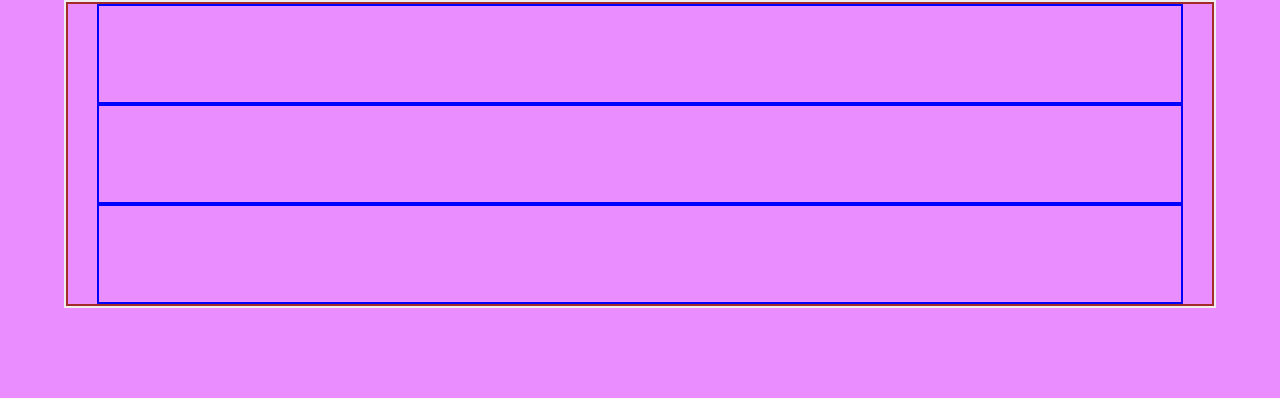
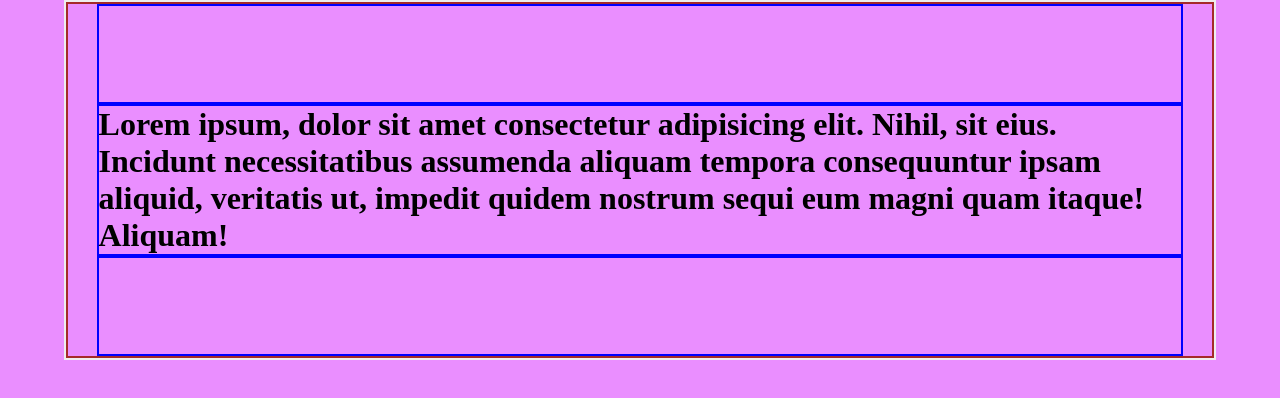
Before and after one commit to mitayRflux/proTest, a plain HTML site: page index.html in a window 1280 px wide. Drawn offline with Linux system fonts and the light colour scheme.

Commit message:
to do corp

```diff
--- a/index.html
+++ b/index.html
@@ -14,7 +14,12 @@
         <div class="logo"></div>
         <div class="menu"></div>
       </div>
-      <div class="cont"></div>
+      <div class="cont">
+        <div class="corp">
+          <h1>Lorem ipsum, dolor sit amet consectetur adipisicing elit. Nihil, sit eius.
+             Incidunt necessitatibus assumenda aliquam tempora consequuntur ipsam aliquid, veritatis ut, impedit quidem nostrum sequi eum magni quam itaque! Aliquam!</h1>
+        </div>
+      </div>
       <div class="cont"></div>
     </div>
     <div id="section"></div>
```
